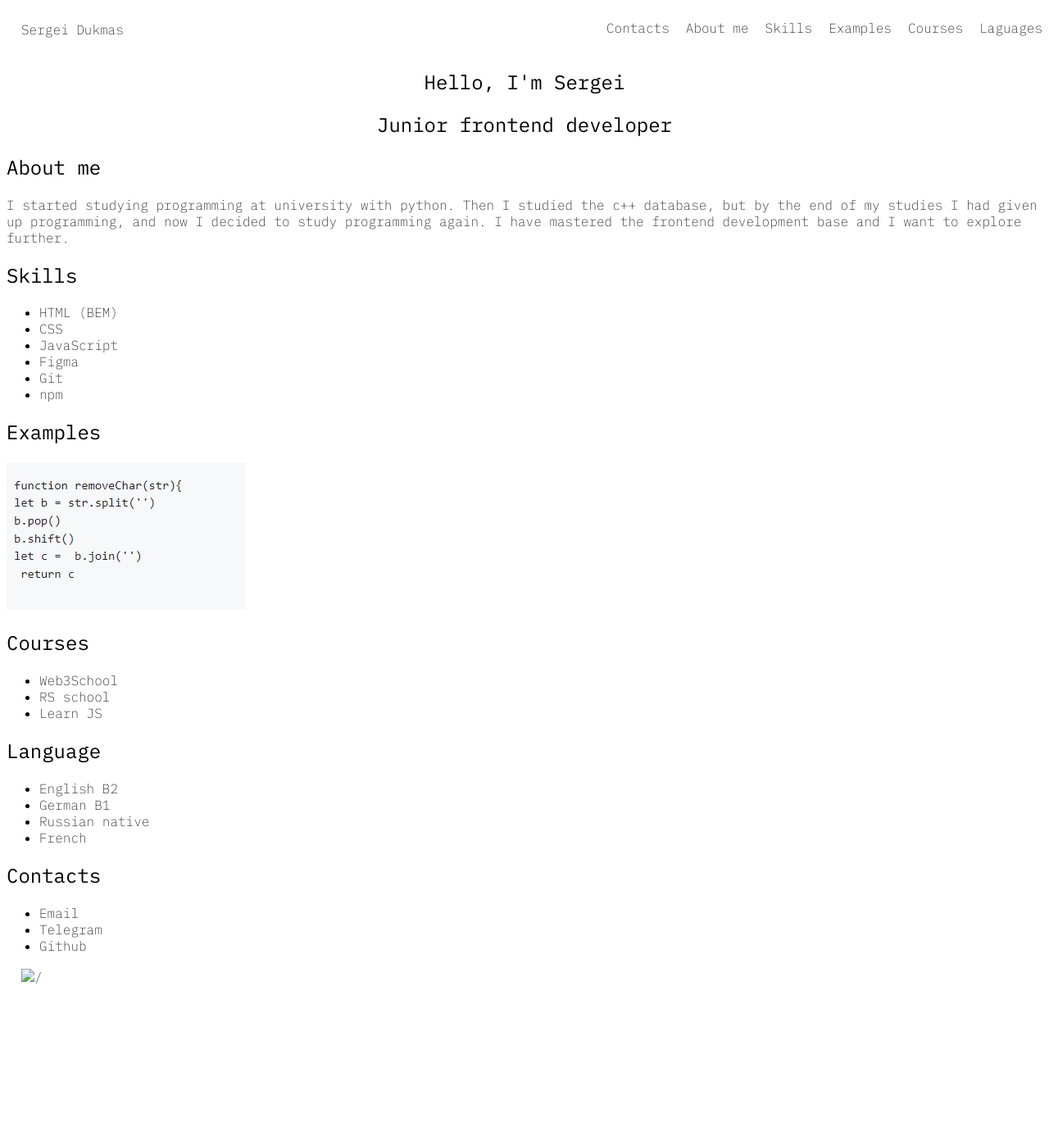
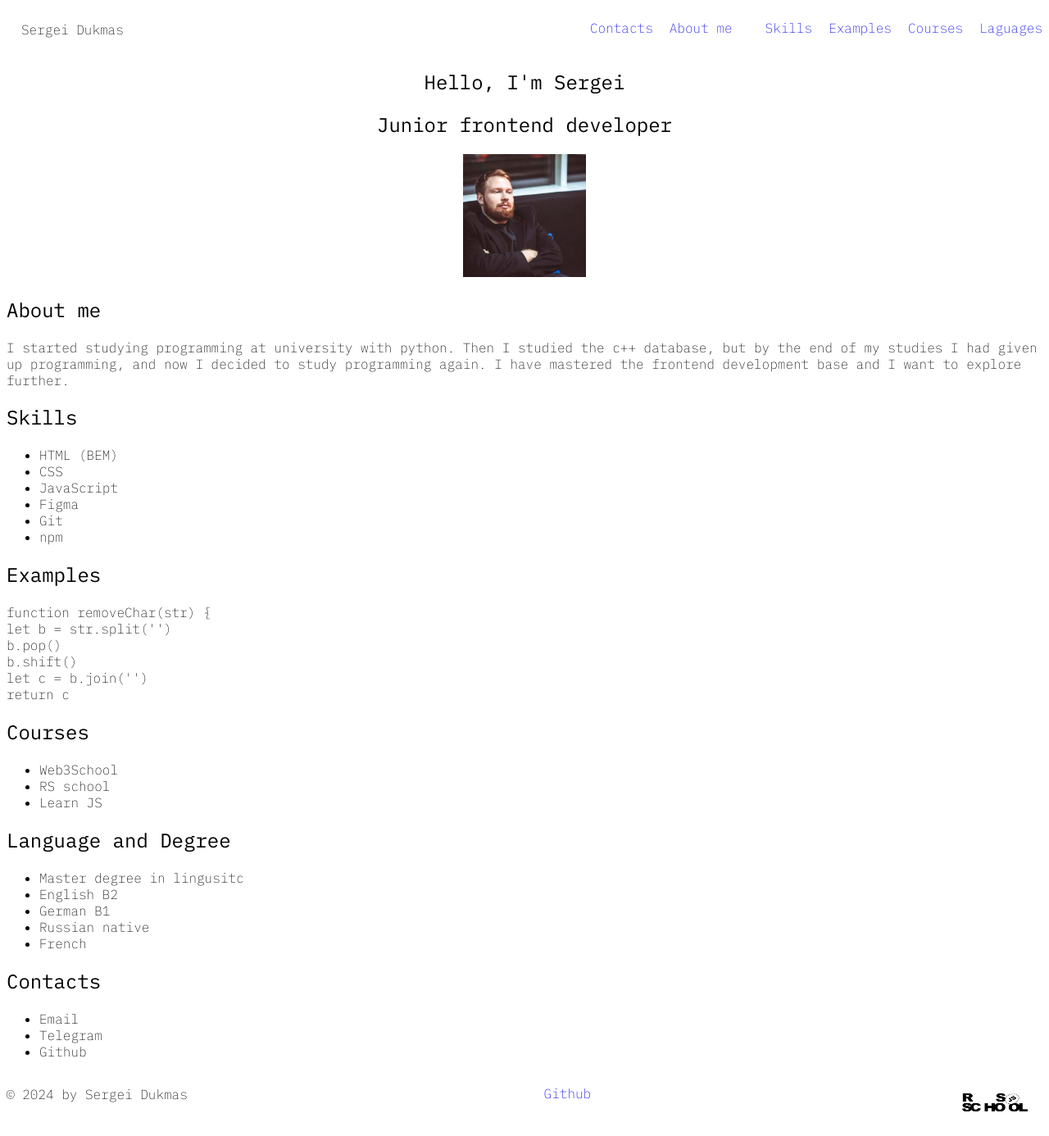
Before and after one commit to Sergei342/rsschool-cv, a plain HTML site: page index.html in a window 1280 px wide. Shown: the whole page at 82% size. Before the commit the page ends 1220 px from the top, so only its background shows below. Drawn offline with Linux system fonts and the light colour scheme.

Commit message:
init: done cv html

```diff
--- a/index.html
+++ b/index.html
@@ -14,16 +14,18 @@
 <header class=cv-head>
     <div class="container">
         <div class="header__container">
+
         <nav class="navigation">
 
         <span class="logo">Sergei Dukmas</span>
+
                 <ul class="menu">
-            <li>Contacts</li>
-            <li>About me</li>
-                <li>Skills</li>
-                <li>Examples</li>
-                <li>Courses</li>
-                <li>Laguages</li>
+            <li><a  href="#" class = "link_nav">Contacts</a></li>
+            <li><a href= "#" class = "link_nav">About me</li>
+                <li><a href= "#" class = "link_nav">Skills</a></li>
+                <li><a href= "#" class = "link_nav">Examples</a></li>
+                <li><a href= "#" class = "link_nav">Courses</a></li>
+                <li><a href= "#" class = "link_nav">Laguages</a></li>
             </ul>
         </nav>
     </div>
@@ -37,6 +39,7 @@
     <section class="hello">
         <h1>Hello, I'm Sergei</h1>
         <h2>Junior frontend developer</h2>
+        <img class = "foto" width = "150px" height = "150px" src="/sources/fotos_1.jpg" alt="foto is not available">
     </section>
 
     <section class="About">
@@ -48,7 +51,7 @@
 
 
 <section class="Skills">
-    <h2>Skills</h2>
+    <h2 class="skil">Skills</h2>
     <ul class="list-skills">
         <li>HTML (BEM)</li>
         <li>CSS</li>
@@ -60,12 +63,17 @@
 </section>
 
 <section class="Examples">
-    <h2>Examples</h2>
-    <img src="/sources/Screenshot_2.jpg" alt="Oop, foto not availalbe">
+    <h2 class="exap">Examples</h2>
+    <p>     function removeChar(str) { <br>
+        let b = str.split('')<br>
+        b.pop()<br>
+        b.shift()<br>
+        let c =  b.join('')<br>
+         return c<br> </p>
 </section>
 
 <section class="Courses">
-    <h2>Courses</h2>
+    <h2 class="cour">Courses</h2>
     <ul class="cours">
         <li>Web3School</li>
         <li>RS school</li>
@@ -75,8 +83,9 @@
 </section>
 
 <section class="lang">
-    <h2>Language</h2>
+    <h2 class="language">Language and Degree</h2>
     <ul class="lang-list">
+        <li>Master degree in lingusitc</li>
         <li>English B2</li>
         <li>German B1</li>
         <li>Russian native</li>
@@ -85,7 +94,7 @@
 </section>
 
 <section class="Contacts">
-    <h2>Contacts</h2>
+    <h2 class="cont">Contacts</h2>
     <ul>
         <li>Email</li>
         <li>Telegram</li>
@@ -94,9 +103,25 @@
 </section>
 
 <footer class="Info">
-    <div class="logo">
-        <img src="#" alt="/">
+    <div class="footer__container">
+
     </div>
+    <ul class="contacts-link">
+        <p>© 2024 by Sergei Dukmas</p>
+        <li class="link__github">
+            <a class="github" href="https://github.com/Sergei342">Github</a>
+        </li>
+        <li class="link__rssschool">
+            <a href="https://rs.school/courses/javascript-ru">
+                <img class="logo" width="80" height = "29" src="/sources/rs_school_js.jpg" alt="not available">
+            </a>
+        </li>
+
+
+
+
+    </ul>
+</div>
 
 </footer>
 </main>
--- a/style.css
+++ b/style.css
@@ -2,6 +2,7 @@ html {
   font-family: "IBM Plex Mono", monospace;
   font-weight: 200;
   font-style: normal;
+
 }
 h1, h2 {
   font-weight: normal;
@@ -17,6 +18,10 @@ justify-content: space-between;
 flex-direction: row;
 }
 
+.img {
+  margin: 0 auto;
+  border-radius: 50%;
+}
 .menu {
   list-style: none;
   display: flex;
@@ -33,3 +38,26 @@ flex-direction: row;
 .hello {
 text-align: center;
 }
+
+
+.contacts-link {
+  margin: 0;
+  padding: 0;
+  display: flex;
+  justify-content: space-between;
+  list-style: none;
+}
+.link__github {
+
+  padding: 15px;
+}
+
+a {
+  text-decoration:none;
+}
+
+.link_nav:hover {
+  text-decoration:none;
+    text-decoration: underline;
+    transition: 0.3s;
+}
```
Also changed, not shown: sources/fotos_1.jpg (added), sources/rs_school_js.jpg (added), sources/rs_school_js.svg (added).
